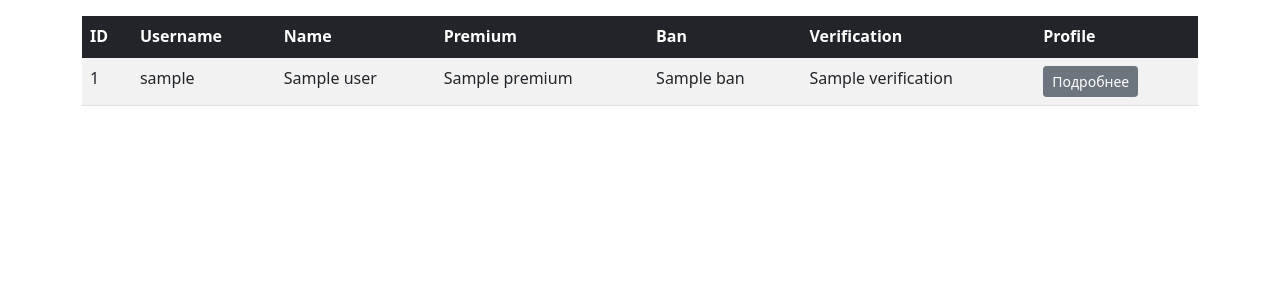
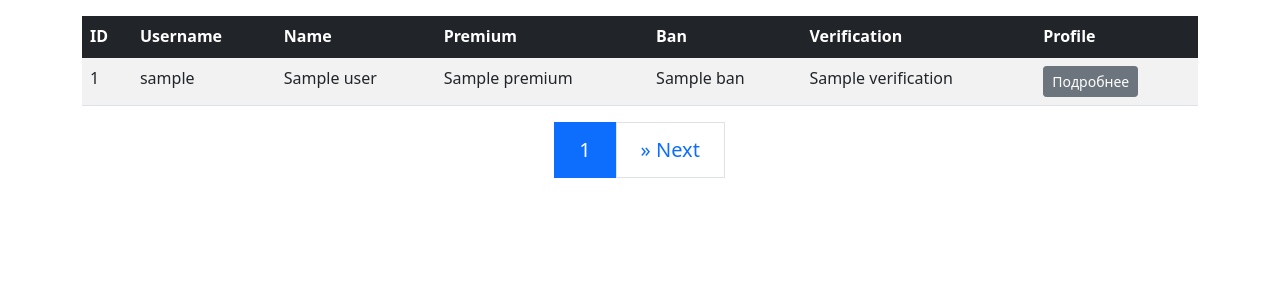
Before and after one commit to Kyle-krn/DatingBotDubai, a FastAPI app: template templates/list_users.html in a window 1280 px wide. Shown: the part 56-356 px from the top of the page. Run offline with FastAPI, Linux system fonts and the light colour scheme; the template is opened without the code that fills it: most values are stand-ins (such as "Sample title", 1, 10 or a date in 2020); parts of the project's set-up code (start-up, migrations or seed data) failed here and were passed over.

Commit message:
Pagination

```diff
--- a/templates/list_users.html
+++ b/templates/list_users.html
@@ -29,5 +29,58 @@
         </tbody>
     </table>
 </div>
+
+
+
+<nav aria-label="Page navigation example">
+  <ul class="pagination justify-content-center pagination-lg">
+    <li class="page-item">
+      {% if previous_page %}
+      <a class="page-link" href="?page={{previous_page}}&{{query_params}}" aria-label="Previous">
+        <span aria-hidden="true">&laquo;</span>
+        <span class="sr-only">Previous</span>
+      </a>
+      {% endif %}
+    </li>
+
+    {% if last_page - page >= 2 %}
+        {% if page > 2 %}
+          <li class="page-item"><a class="page-link" href="?page=1&{{query_params}}">1</a></li>
+          <li class="page-item"><a class="page-link" href="" disabled="disabled">...</a></li>
+        {% endif %}
+        <li class="page-item active"><a class="page-link" href="">{{page}} </a></li>
+        <li class="page-item"><a class="page-link" href="?page={{page+1}}&{{query_params}}">{{page+1}}</a></li>
+        <li class="page-item"><a class="page-link" href="?page={{page+2}}&{{query_params}}">{{page+2}}</a></li>
+        {% if last_page - page != 2 %}
+          <li class="page-item"><a class="page-link" href="" disabled="disabled">...</a></li>
+          <li class="page-item"><a class="page-link" href="?page={{last_page}}&{{query_params}}">{{last_page}}</a></li>
+        {% endif %}
+      {% elif last_page - page >= 1 %}
+        {% if page > 2 %}
+          <li class="page-item"><a class="page-link" href="?page=1&{{query_params}}">1</a></li>
+          <li class="page-item"><a class="page-link" href="" disabled="disabled">...</a></li>
+        {% endif %}
+        <li class="page-item active"><a class="page-link" href="">{{page}}</a></li>
+        <li class="page-item"><a class="page-link" href="?page={{page+1}}&{{query_params}}">{{page+1}}</a></li>
+      {% elif last_page - page >= 0 %}
+        {% if page > 2 %}
+            <li class="page-item"><a class="page-link" href="?page=1&{{query_params}}">1</a></li>
+            <li class="page-item"><a class="page-link" href="" disabled="disabled">...</a></li>
+        {% endif %}
+        <li class="page-item active"><a class="page-link" href="{{page}}">{{page}}</a></li>
+      {% endif %}
+
+
+      {% if next_page %}
+      <a class="page-link" href="?page={{next_page}}&{{query_params}}" aria-label="Next">
+        <span aria-hidden="true">&raquo;</span>
+        <span class="sr-only">Next</span>
+      {% endif %}
+      </a>
+    </li>
+  </ul>
+</nav>
+
+
 </div>
 {% endblock %}
```
Also changed, not shown: routes/user_routes.py (+80 -5 lines).
